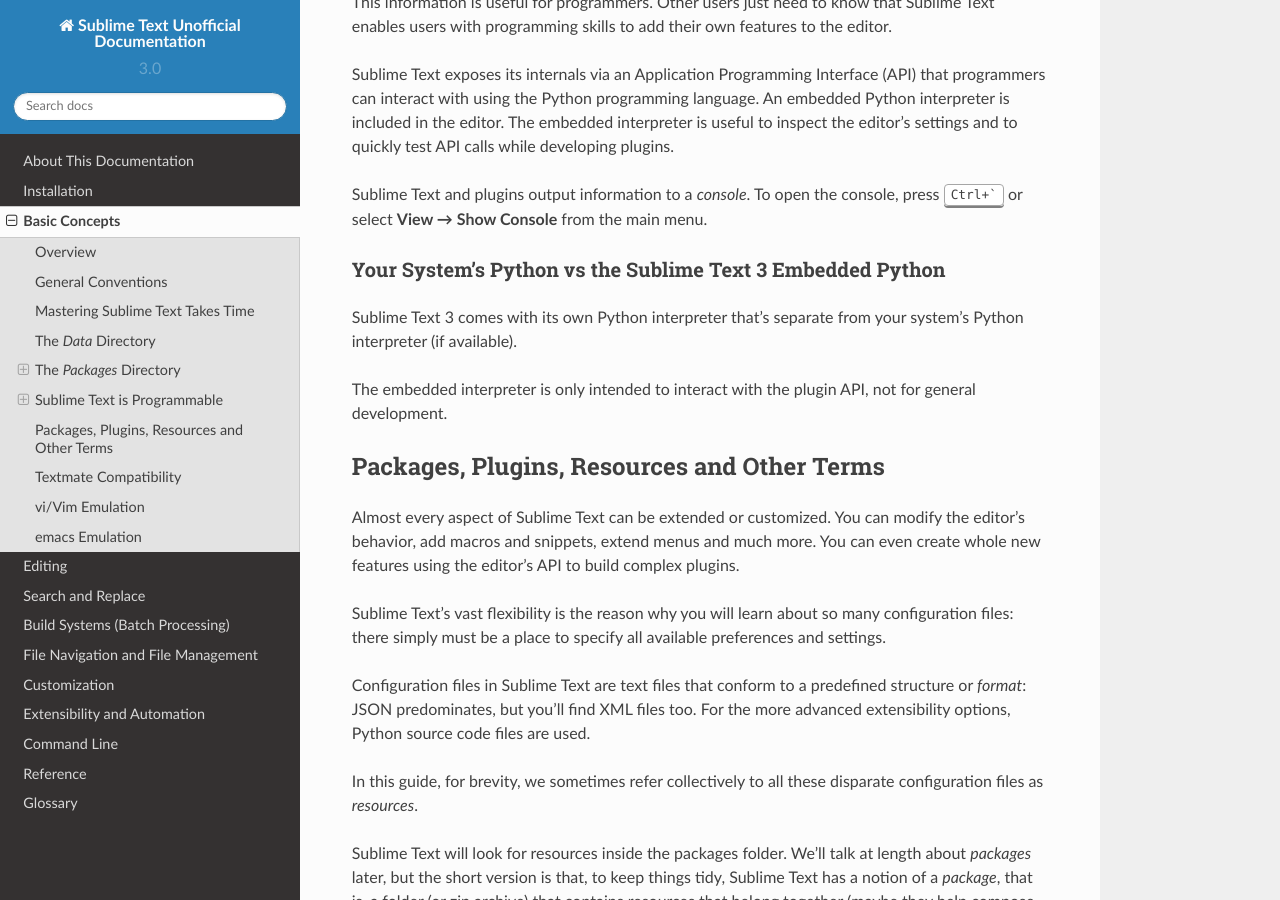
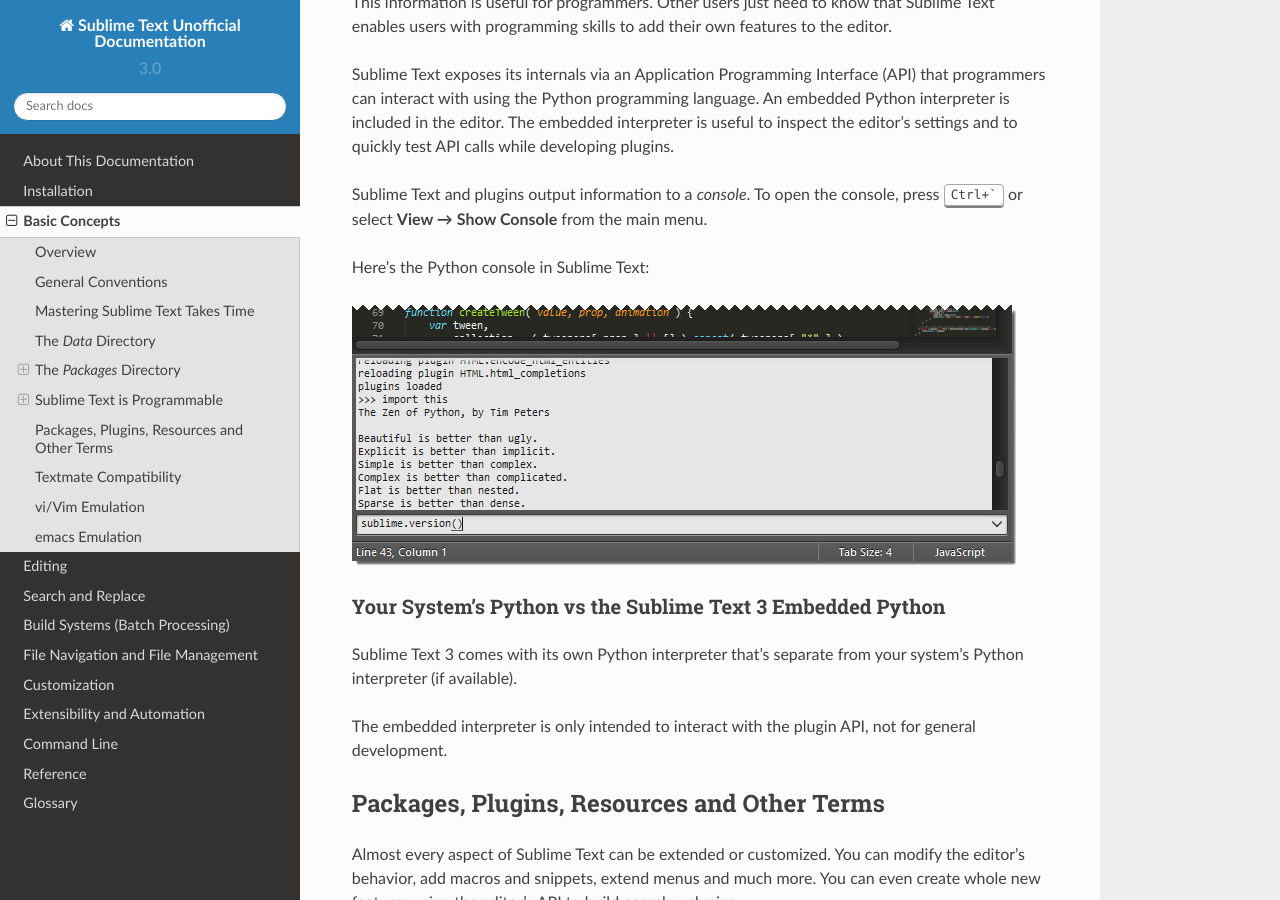
Before and after one commit to guillermooo/sublime-undocs, a Sphinx documentation site: the page built from source/basic_concepts.rst, in a window 1280 px wide and 900 px high, scrolled down 1788 px. Built offline with Sphinx 7.4.7 and the Read the Docs theme 2.0.0, drawn with Linux system fonts in a browser that asks for light colours.

Commit message:
screenshots

```diff
--- a/source/basic_concepts.rst
+++ b/source/basic_concepts.rst
@@ -143,6 +143,10 @@
 or select **View → Show Console**
 from the main menu.
 
+Here's the Python console in Sublime Text:
+
+.. image:: basic-concepts-console.png
+
 
 Your System's Python vs the Sublime Text 3 Embedded Python
 **********************************************************
--- a/source/intro.rst
+++ b/source/intro.rst
@@ -5,7 +5,7 @@
 Welcome to the unofficial documentation
 for the Sublime Text editor!
 
-.. image:: pterodactyl.png
+.. image:: sample-intro.png
 
 `Sublime Text`_ is a versatile and fun text editor
 for code and prose
```
Also changed, not shown: source/basic-concepts-console.png (added), source/pterodactyl.png (deleted), source/sample-intro.png (added).
